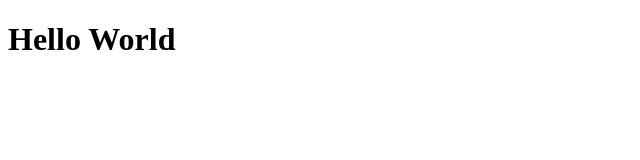
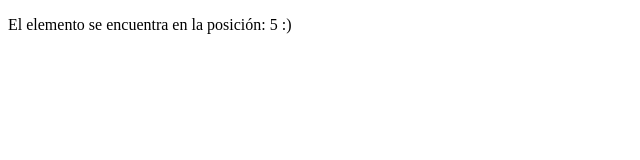
Before and after one commit to Juankyyy/clase_Js, a plain HTML site: page index.html in a window 1280 px wide. Shown: the whole page, without its empty margins (0-640 px from the left). Drawn offline with Linux system fonts and the light colour scheme; a web font is replaced by a local one.

Commit message:
Update index.html

```diff
--- a/index.html
+++ b/index.html
@@ -3,9 +3,12 @@
 <head>
     <meta charset="UTF-8">
     <meta name="viewport" content="width=device-width, initial-scale=1.0">
-    <title>Gh Pages</title>
+    <link href="./styles.css" rel="stylesheet" type="text/css"/>
+    <script defer src="./script.js"></script>
+    <title>Gh Pages - Juankyyy</title>
 </head>
+
 <body>
-    <h1 id="hello-world">Hello World</h1>
 </body>
+
 </html>
```
